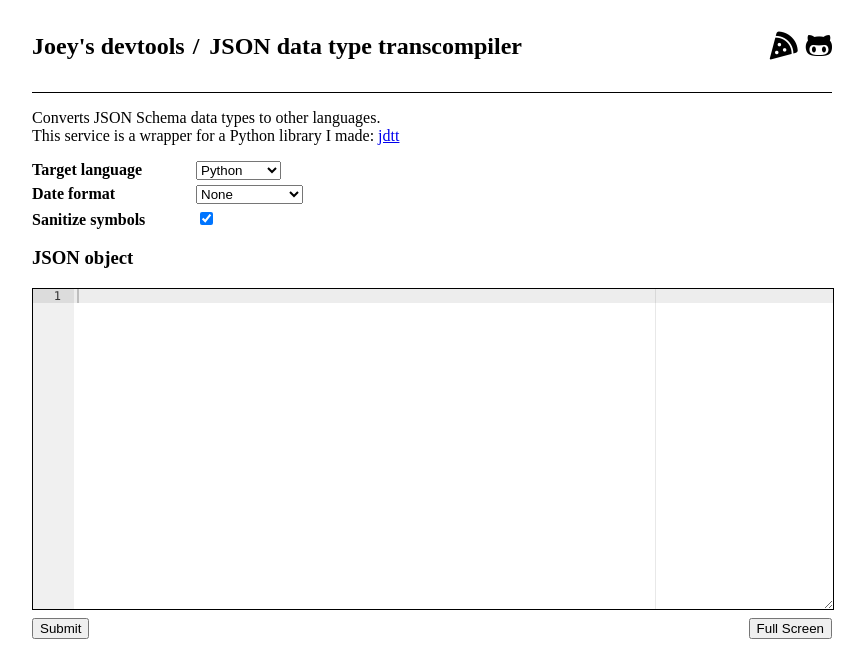
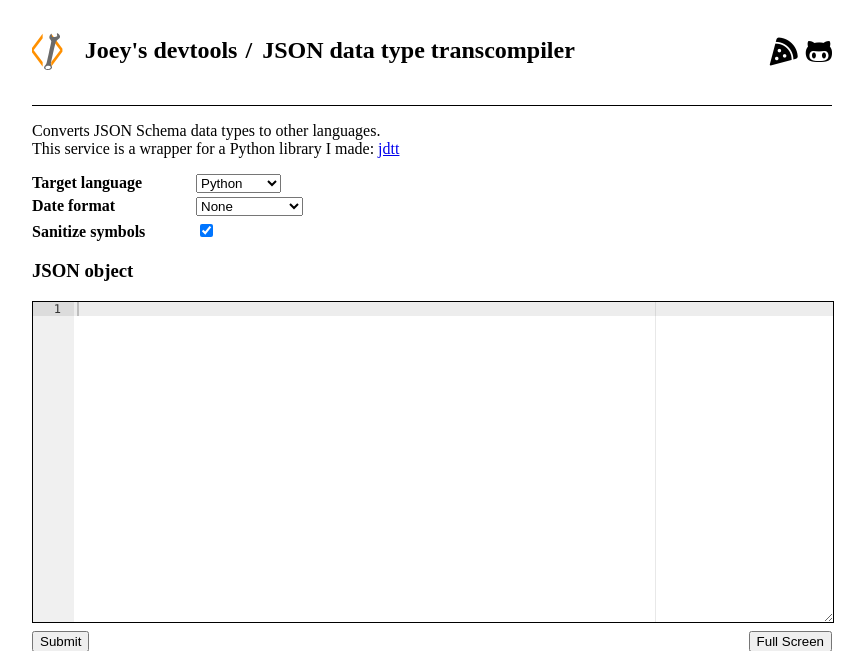
Before and after one commit to joeyshi12/devtools, a Flask app: page /jdtt/ in a window 1280 px wide. Shown: the top 651 px of the page, without its empty margins (208-1073 px from the left). Run offline with Flask 3, Linux system fonts and the light colour scheme.

Commit message:
new logo

```diff
--- a/app/static/css/common.css
+++ b/app/static/css/common.css
@@ -35,6 +35,12 @@ ul.breadcrumbs {
                 color: black;
                 text-decoration: underline;
             }
+        }
+        /* Logo */
+        & img {
+            width: 40px;
+            vertical-align: middle;
+            padding-right: 0.8rem;
         }
     }
 }
--- a/app/templates/base.html
+++ b/app/templates/base.html
@@ -15,7 +15,7 @@
     <nav>
         <ul class="breadcrumbs">
             {% block breadcrumbs %}
-            <li><a href="/">Joey's devtools</a></li>
+            <li><a href="/"><img src="/static/favicon.svg" />Joey's devtools</a></li>
             {% endblock %}
         </ul>
         <div>
--- a/app/templates/csv_vis.html
+++ b/app/templates/csv_vis.html
@@ -5,7 +5,7 @@
 {% endblock %}
 
 {% block breadcrumbs %}
-    <li><a href="/">Joey's devtools</a></li>
+    <li><a href="/"><img src="/static/favicon.svg" />Joey's devtools</a></li>
     <li>CSV visualizer</li>
 {% endblock %}
 
--- a/app/templates/jdtt.html
+++ b/app/templates/jdtt.html
@@ -5,7 +5,7 @@
 {% endblock %}
 
 {% block breadcrumbs %}
-    <li><a href="/">Joey's devtools</a></li>
+    <li><a href="/"><img src="/static/favicon.svg" />Joey's devtools</a></li>
     <li>JSON data type transcompiler</li>
 {% endblock %}
 
--- a/app/templates/webhook.html
+++ b/app/templates/webhook.html
@@ -5,7 +5,7 @@
 {% endblock %}
 
 {% block breadcrumbs %}
-    <li><a href="/">Joey's devtools</a></li>
+    <li><a href="/"><img src="/static/favicon.svg" />Joey's devtools</a></li>
     <li>Webhook</li>
 {% endblock %}
 
```
Also changed, not shown: app/static/favicon.svg.
